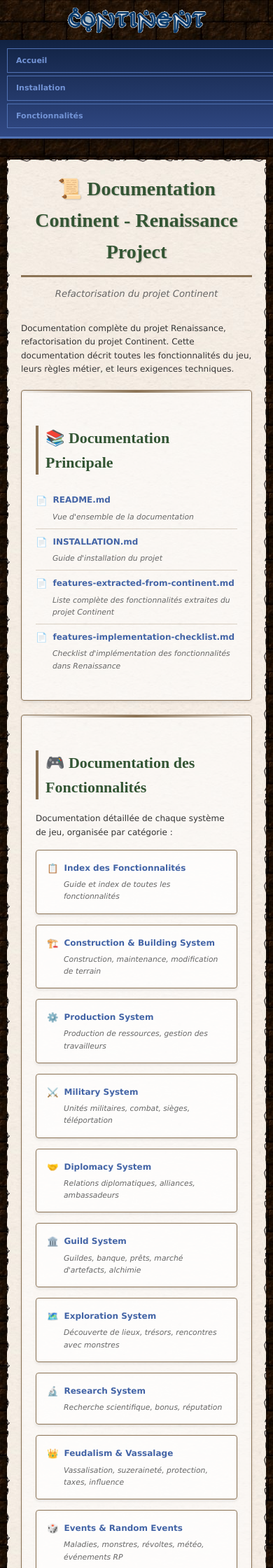
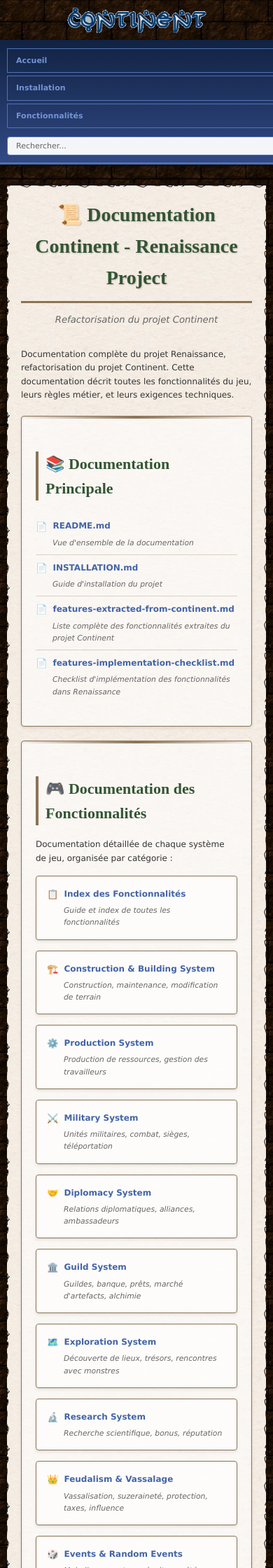
Before and after one commit to guiled/continent-doc, a Jekyll site: the page built from index.md, in a window 390 px wide. Shown: the top 2240 px of the page at 70% size. Built offline with Jekyll 4.4.1, drawn with Linux system fonts in a browser that asks for light colours; comment, search, counter and statistics services are not loaded.

Commit message:
Add search

```diff
--- a/_layouts/default.html
+++ b/_layouts/default.html
@@ -22,6 +22,10 @@
           <a href="{{ item.url | relative_url }}">{{ item.title }}</a>
         {% endfor %}
       </div>
+      <div class="search-container">
+        <input type="text" id="search-input" placeholder="Rechercher..." />
+        <ul id="search-results"></ul>
+      </div>
     </div>
   </nav>
 
@@ -37,5 +41,39 @@
   <footer class="main-footer">
     <p>Documentation Renaissance Project - Refactorisation du projet Continent</p>
   </footer>
+
+  <!-- SimpleJekyllSearch -->
+  <script src="https://cdn.jsdelivr.net/npm/simple-jekyll-search@1.10.0/dest/simple-jekyll-search.min.js"></script>
+  <script>
+    var searchInput = document.getElementById('search-input');
+    var searchResults = document.getElementById('search-results');
+
+    SimpleJekyllSearch({
+      searchInput: searchInput,
+      resultsContainer: searchResults,
+      json: '{{ "/search.json" | relative_url }}',
+      searchResultTemplate: '<li><a href="{url}">{title}</a></li>',
+      noResultsText: '<li style="padding: 10px; color: #666;">Aucun résultat trouvé</li>',
+      limit: 10,
+      fuzzy: true,
+      exclude: ['search.json']
+    });
+
+    // Show/hide results container
+    searchInput.addEventListener('input', function() {
+      if (this.value.length > 0) {
+        searchResults.classList.add('show');
+      } else {
+        searchResults.classList.remove('show');
+      }
+    });
+
+    // Hide results when clicking outside
+    document.addEventListener('click', function(event) {
+      if (!event.target.closest('.search-container')) {
+        searchResults.classList.remove('show');
+      }
+    });
+  </script>
 </body>
 </html>
--- a/assets/css/style.css
+++ b/assets/css/style.css
@@ -139,6 +139,91 @@
   background-color: #336396;
   color: #FCFCFC;
   border-color: #5172B4;
+}
+
+/* Search Container */
+.search-container {
+  position: relative;
+  margin-left: 15px;
+}
+
+#search-input {
+  padding: 6px 12px;
+  border: 1px solid #5172B4;
+  background: rgba(255, 255, 255, 0.95);
+  border-radius: 4px;
+  width: 200px;
+  font-family: Verdana, Arial, Helvetica, sans-serif;
+  font-size: 11px;
+  color: #333333;
+  transition: all 0.3s;
+}
+
+#search-input:focus {
+  outline: none;
+  border-color: #7394D6;
+  background: white;
+  width: 250px;
+  box-shadow: 0 0 5px rgba(115, 148, 214, 0.5);
+}
+
+#search-input::placeholder {
+  color: #666666;
+}
+
+#search-results {
+  position: absolute;
+  top: 100%;
+  right: 0;
+  left: 0;
+  background: white;
+  border: 1px solid #5172B4;
+  border-top: none;
+  list-style: none;
+  padding: 0;
+  margin: 0;
+  max-height: 400px;
+  overflow-y: auto;
+  z-index: 1000;
+  box-shadow: 0 4px 12px rgba(0,0,0,0.3);
+  border-radius: 0 0 4px 4px;
+  display: none;
+}
+
+#search-results.show {
+  display: block;
+}
+
+#search-results li {
+  padding: 10px 12px;
+  border-bottom: 1px solid rgba(139, 115, 85, 0.2);
+  transition: background-color 0.2s;
+}
+
+#search-results li:last-child {
+  border-bottom: none;
+}
+
+#search-results li:hover {
+  background-color: rgba(51, 99, 150, 0.1);
+}
+
+#search-results a {
+  color: #4364a6;
+  text-decoration: none;
+  display: block;
+  font-weight: normal;
+  font-size: 11px;
+  padding: 0;
+  background: transparent;
+  border: none;
+}
+
+#search-results a:hover {
+  color: #FCFCFC;
+  background-color: #336396;
+  padding: 2px 4px;
+  border-radius: 2px;
 }
 
 /* Main Content */
@@ -401,6 +486,20 @@
     margin: 2px 0;
   }
 
+  .search-container {
+    width: 100%;
+    margin: 10px 0 0 0;
+  }
+
+  #search-input {
+    width: 100%;
+  }
+
+  #search-results {
+    left: 0;
+    right: 0;
+  }
+
   .content-wrapper {
     margin: 20px auto;
     padding: 10px;
```
Also changed, not shown: search.json (added, +15 -0 lines).
